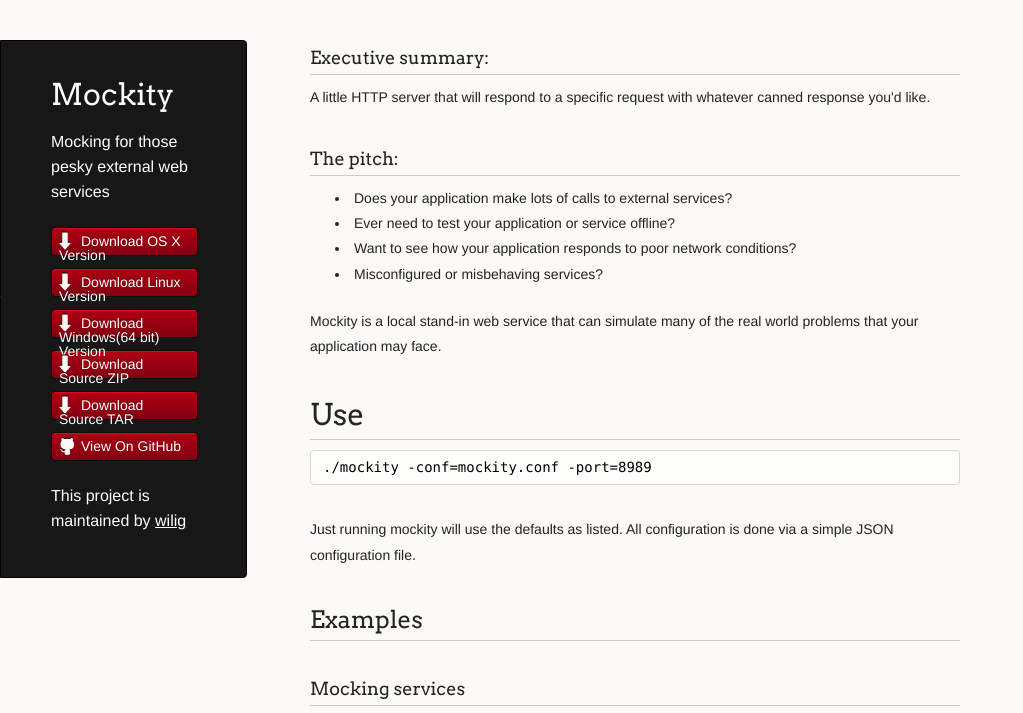
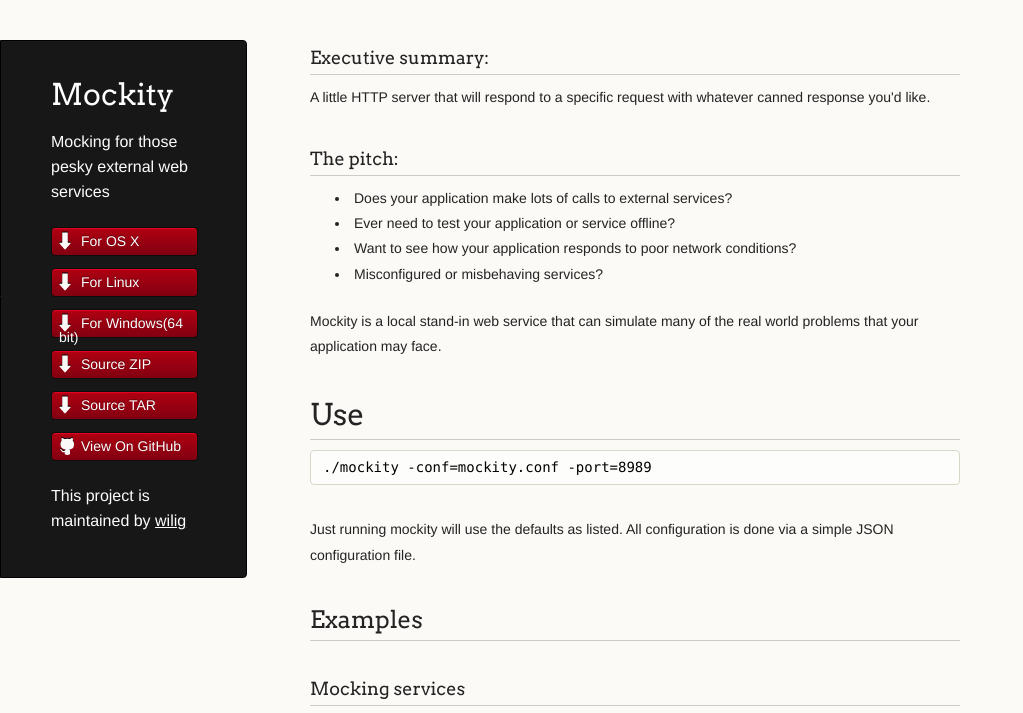
Before and after one commit to wilig/mockity, a plain HTML site: page index.html in a window 1280 px wide. Shown: the top 713 px of the page, without its empty margins (0-1023 px from the left). Drawn offline with Linux system fonts and the light colour scheme.

Commit message:
Fix rendering problems

```diff
--- a/index.html
+++ b/index.html
@@ -20,11 +20,11 @@
         <p class="header">Mocking for those pesky external web services</p>
 
         <ul>
-          <li class="download"><a class="buttons" href="https://github.com/wilig/mockity/blob/master/targets/darwin/mockity.tar.gz?raw=true">Download OS X Version</a></li>
-          <li class="download"><a class="buttons" href="https://github.com/wilig/mockity/blob/master/targets/linux/mockity.tar.gz?raw=true">Download Linux Version</a></li>
-          <li class="download"><a class="buttons" href="https://github.com/wilig/mockity/blob/master/targets/windows/mockity.tar.gz?raw=true">Download Windows(64 bit) Version</a></li>
-          <li class="download"><a class="buttons" href="https://github.com/wilig/mockity/zipball/master">Download Source ZIP</a></li>
-          <li class="download"><a class="buttons" href="https://github.com/wilig/mockity/tarball/master">Download Source TAR</a></li>
+          <li class="download"><a class="buttons" href="https://github.com/wilig/mockity/blob/master/targets/darwin/mockity.tar.gz?raw=true">For OS X</a></li>
+          <li class="download"><a class="buttons" href="https://github.com/wilig/mockity/blob/master/targets/linux/mockity.tar.gz?raw=true">For Linux</a></li>
+          <li class="download"><a class="buttons" href="https://github.com/wilig/mockity/blob/master/targets/windows/mockity.tar.gz?raw=true">For Windows(64 bit)</a></li>
+          <li class="download"><a class="buttons" href="https://github.com/wilig/mockity/zipball/master">Source ZIP</a></li>
+          <li class="download"><a class="buttons" href="https://github.com/wilig/mockity/tarball/master">Source TAR</a></li>
           <li><a class="buttons github" href="https://github.com/wilig/mockity">View On GitHub</a></li>
         </ul>
 
```
